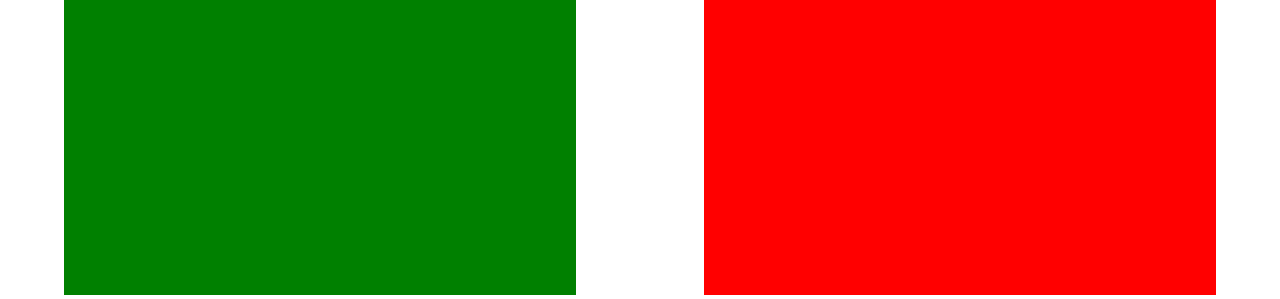
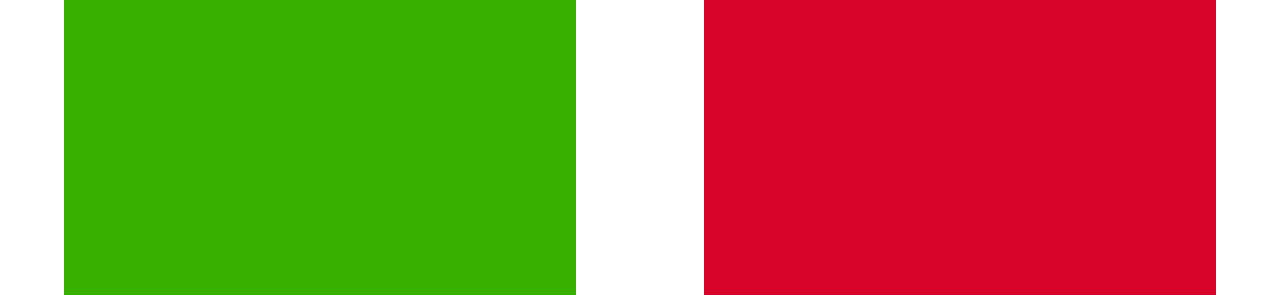
Before and after one commit to MKS1699/budgety, a plain HTML site: page index.html in a window 1280 px wide. Shown: the part 501-800 px from the top of the page. Drawn offline with Linux system fonts and the light colour scheme.

Commit message:
bgcolor changed

```diff
--- a/styles/style.css
+++ b/styles/style.css
@@ -203,9 +203,9 @@ main {
 }
 
 .income {
-    background-color: green;
+    background-color: #38b000;
 }
 
 .expense {
-    background-color: red;
+    background-color: #d90429;
 }
```
